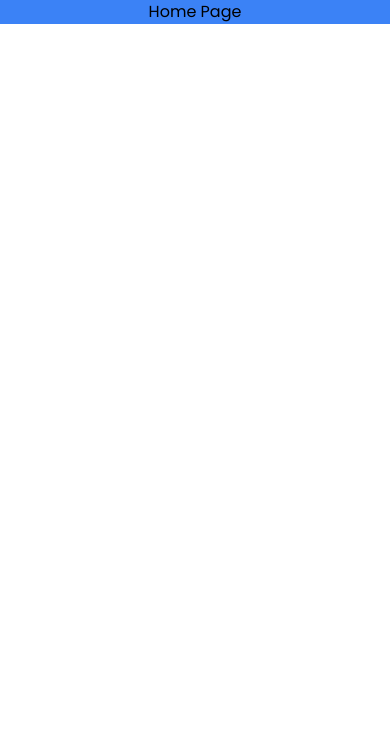
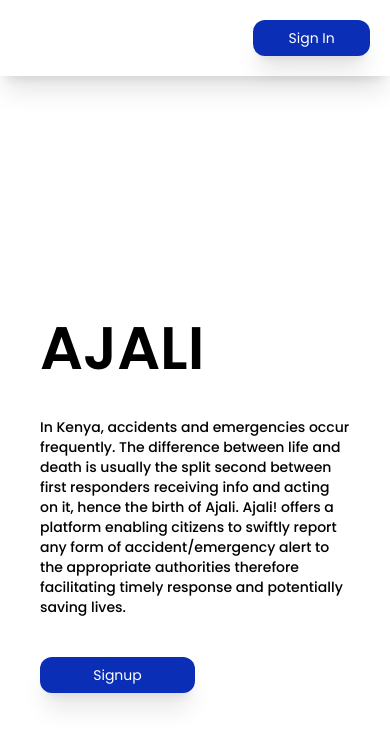
Before and after one commit to Samstar10/Aj-F, a React (Create React App) app: page / in a window 390 px wide. Shown: the top 746 px of the page. Built offline with nearby package versions, Linux system fonts and the light colour scheme.

Commit message:
Add responsiveness to home page

```diff
--- a/src/App.css
+++ b/src/App.css
@@ -50,3 +50,29 @@
 .active {
   background-color: white;
 }
+
+@keyframes slideInFromLeft {
+  0% {
+    transform: translateX(-100%);
+  }
+  100% {
+    transform: translateX(0);
+  }
+}
+
+@keyframes gradualAppearance {
+  0% {
+    opacity: 0;
+  }
+  100% {
+    opacity: 1;
+  }
+}
+
+.transition {
+  animation: 1s ease-out 0s 1 slideInFromLeft;
+}
+
+.appear{
+  animation: 3s ease-out 0s 1 gradualAppearance;
+}
--- a/src/Components/Home.js
+++ b/src/Components/Home.js
@@ -1,9 +1,35 @@
 import React from "react";
+import { useNavigate } from "react-router-dom";
 
 export default function Home() {
+
+    const navigate = useNavigate();
+
+    const redirectToSignUp = () => {
+        navigate("/signup")
+    }
+
+    const redirectToLogin = () => {
+        navigate("/signin")
+    }
+
     return (
-        <div className="bg-blue-500">
-            <h1>Home Page</h1>
+        <div className="w-screen h-screen">
+            <header className="flex justify-end p-5 shadow-xl">
+                <button onClick={redirectToLogin} className="bg-[#0A2FB6] hover:bg-[#5573de] text-white py-2 w-1/3 text-sm md:text-base md:w-1/6 rounded-xl shadow-xl transition">Sign In</button>
+            </header>
+            <div className="flex flex-col justify-center h-full w-full md:w-3/4 text-left p-10">
+                <h1 className="font-semibold text-[60px] mb-6 appear">AJALI</h1>
+                <div className="mb-10">
+                    <p className="text-sm md:text-lg font-medium appear">In Kenya, accidents and emergencies occur frequently. The difference between life and death is usually the split second between first responders receiving info and acting on it, hence the birth of Ajali.
+                    Ajali! offers a platform enabling citizens to swiftly report any form of accident/emergency alert to the appropriate authorities therefore  facilitating timely response and potentially saving lives.
+                    </p>
+                </div>
+                <div>
+                    <button onClick={redirectToSignUp} className="bg-[#0A2FB6] hover:bg-[#5573de] text-white py-2 w-1/2 text-sm md:text-base md:w-1/6 rounded-xl shadow-xl transition">Signup</button>
+                </div>
+            </div>
+
         </div>
     )
 }
--- a/src/index.css
+++ b/src/index.css
@@ -485,6 +485,18 @@ video {
   --tw-backdrop-saturate:  ;
   --tw-backdrop-sepia:  ;
 }
+.fixed {
+  position: fixed;
+}
+.bottom-0 {
+  bottom: 0px;
+}
+.left-0 {
+  left: 0px;
+}
+.top-0 {
+  top: 0px;
+}
 .mx-auto {
   margin-left: auto;
   margin-right: auto;
@@ -529,6 +541,9 @@ video {
 .mt-6 {
   margin-top: 1.5rem;
 }
+.mt-auto {
+  margin-top: auto;
+}
 .flex {
   display: flex;
 }
@@ -543,6 +558,15 @@ video {
 }
 .w-1\/2 {
   width: 50%;
+}
+.w-1\/5 {
+  width: 20%;
+}
+.w-1\/6 {
+  width: 16.666667%;
+}
+.w-3\/4 {
+  width: 75%;
 }
 .w-full {
   width: 100%;
@@ -562,11 +586,19 @@ video {
 .justify-start {
   justify-content: flex-start;
 }
+.justify-end {
+  justify-content: flex-end;
+}
 .justify-center {
   justify-content: center;
 }
 .justify-between {
   justify-content: space-between;
+}
+.space-y-6 > :not([hidden]) ~ :not([hidden]) {
+  --tw-space-y-reverse: 0;
+  margin-top: calc(1.5rem * calc(1 - var(--tw-space-y-reverse)));
+  margin-bottom: calc(1.5rem * var(--tw-space-y-reverse));
 }
 .rounded-\[29px\] {
   border-radius: 29px;
@@ -579,6 +611,9 @@ video {
 }
 .rounded-\[40px\] {
   border-radius: 40px;
+}
+.rounded-xl {
+  border-radius: 0.75rem;
 }
 .border-\[1px\] {
   border-width: 1px;
@@ -631,6 +666,12 @@ video {
   padding-top: 0.75rem;
   padding-bottom: 0.75rem;
 }
+.pb-5 {
+  padding-bottom: 1.25rem;
+}
+.pt-10 {
+  padding-top: 2.5rem;
+}
 .text-left {
   text-align: left;
 }
@@ -647,9 +688,16 @@ video {
 .text-\[37px\] {
   font-size: 37px;
 }
+.text-\[60px\] {
+  font-size: 60px;
+}
 .text-base {
   font-size: 1rem;
   line-height: 1.5rem;
+}
+.text-lg {
+  font-size: 1.125rem;
+  line-height: 1.75rem;
 }
 .text-sm {
   font-size: 0.875rem;
@@ -668,6 +716,9 @@ video {
 }
 .font-light {
   font-weight: 300;
+}
+.font-medium {
+  font-weight: 500;
 }
 .font-normal {
   font-weight: 400;
@@ -701,6 +752,13 @@ video {
   --tw-shadow-colored: 0 20px 25px -5px var(--tw-shadow-color), 0 8px 10px -6px var(--tw-shadow-color);
   box-shadow: var(--tw-ring-offset-shadow, 0 0 #0000), var(--tw-ring-shadow, 0 0 #0000), var(--tw-shadow);
 }
+.transition {
+  transition-property: color, background-color, border-color, text-decoration-color, fill, stroke, opacity, box-shadow, transform, filter, -webkit-backdrop-filter;
+  transition-property: color, background-color, border-color, text-decoration-color, fill, stroke, opacity, box-shadow, transform, filter, backdrop-filter;
+  transition-property: color, background-color, border-color, text-decoration-color, fill, stroke, opacity, box-shadow, transform, filter, backdrop-filter, -webkit-backdrop-filter;
+  transition-timing-function: cubic-bezier(0.4, 0, 0.2, 1);
+  transition-duration: 150ms;
+}
 .hover\:bg-\[\#5573de\]:hover {
   --tw-bg-opacity: 1;
   background-color: rgb(85 115 222 / var(--tw-bg-opacity));
@@ -714,6 +772,10 @@ video {
   outline-offset: 2px;
 }
 @media (min-width: 768px) {
+
+  .md\:flex {
+    display: flex;
+  }
 
   .md\:px-40 {
     padding-left: 10rem;
```
